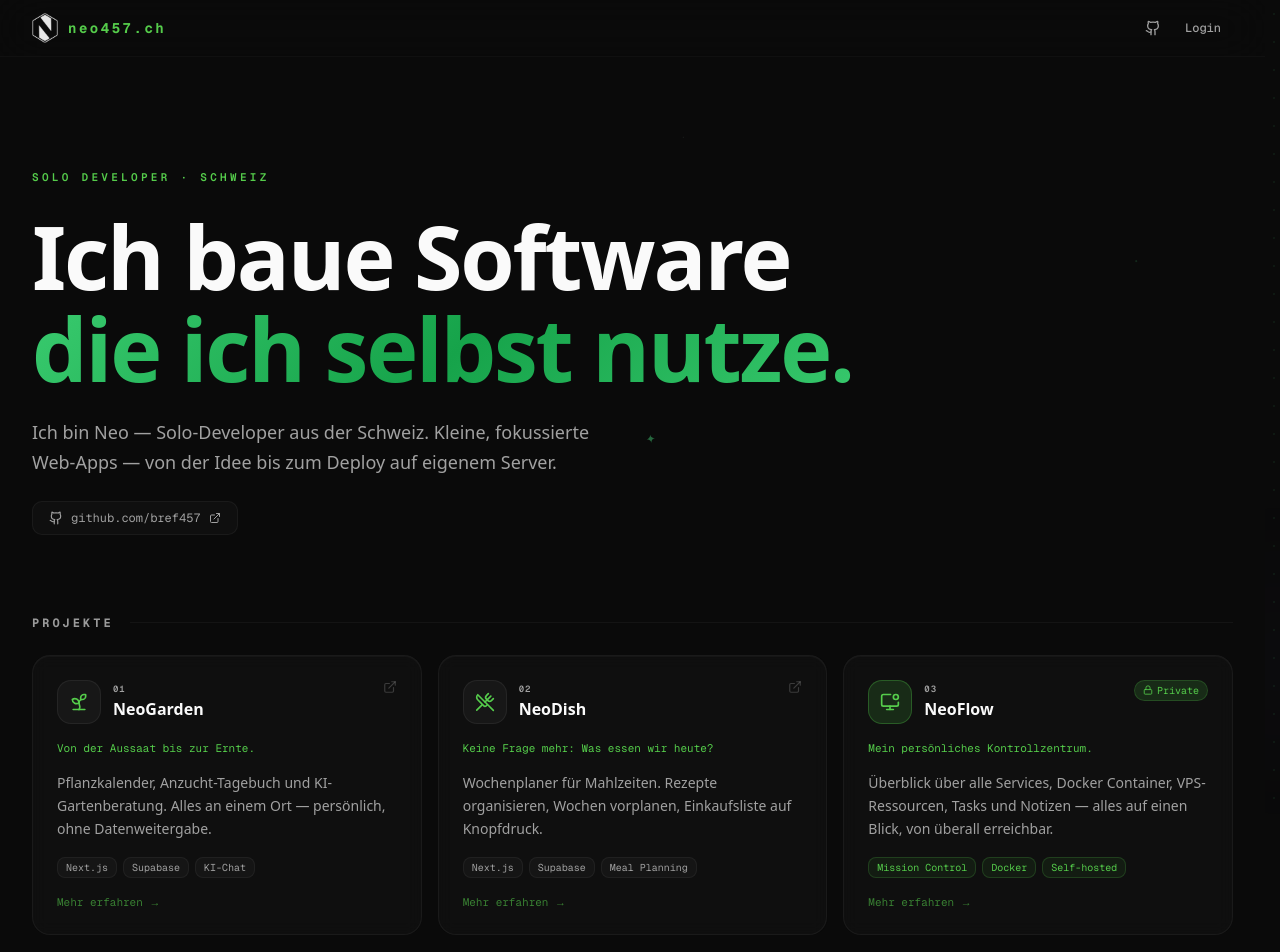
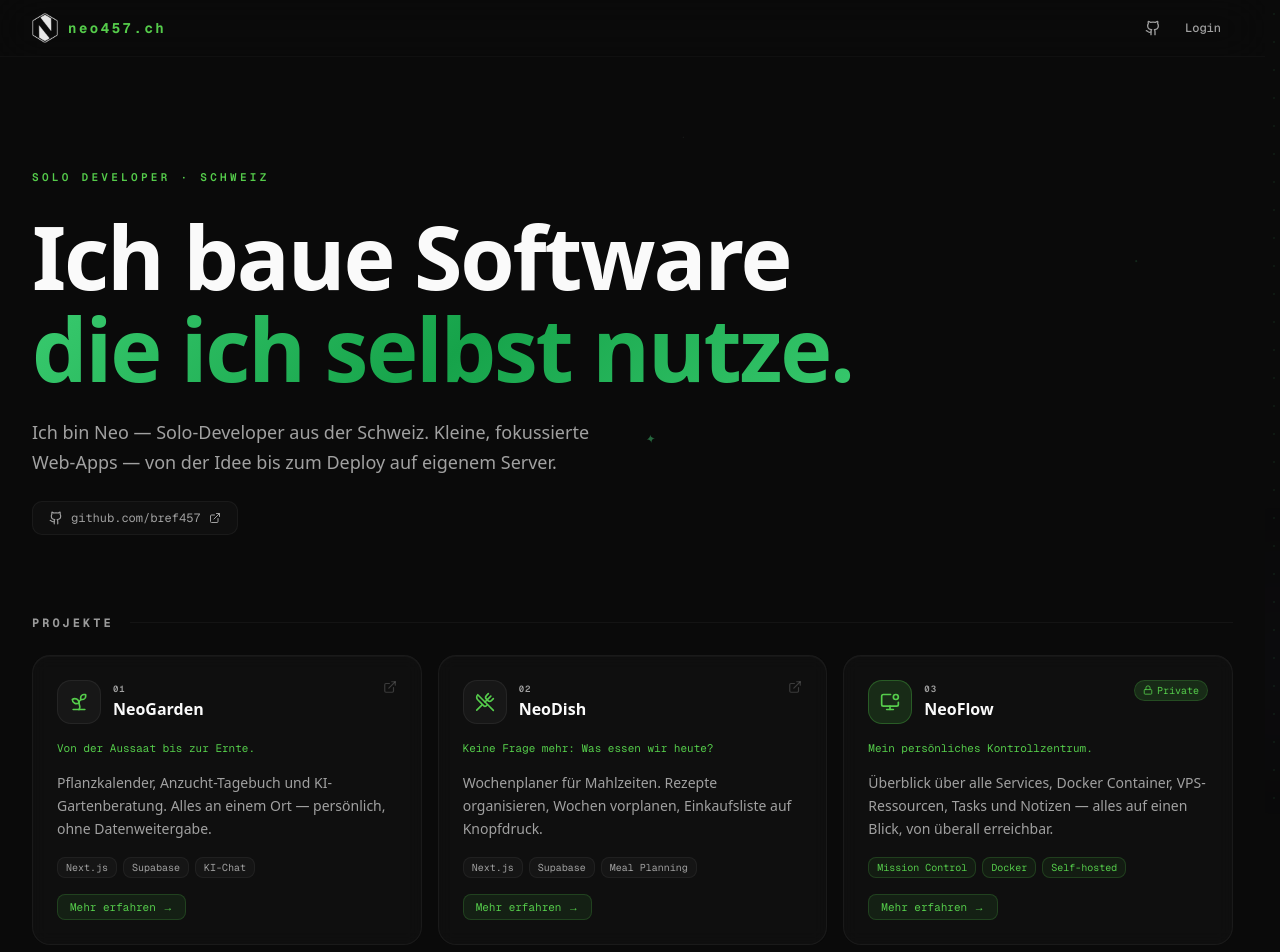
Before and after one commit to bref457/NeoFlow, a Next.js app: page / in a window 1280 px wide. Shown: the top 952 px of the page. Built offline with nearby package versions, Linux system fonts and the light colour scheme.

Commit message:
style: mehr erfahren button mit hintergrund und border

```diff
--- a/app/page.tsx
+++ b/app/page.tsx
@@ -306,7 +306,7 @@ export default function Home() {
                   </div>
                   <button
                     onClick={(e) => { e.preventDefault(); e.stopPropagation(); setOpenDialog("neogarden"); }}
-                    className="self-start font-mono text-[11px] text-aria/60 transition-colors hover:text-aria"
+                    className="self-start rounded-md border border-aria/20 bg-aria-dim/60 px-3 py-1 font-mono text-[11px] text-aria transition-all hover:border-aria/50 hover:bg-aria/10"
                   >
                     Mehr erfahren →
                   </button>
@@ -348,7 +348,7 @@ export default function Home() {
                   </div>
                   <button
                     onClick={(e) => { e.preventDefault(); e.stopPropagation(); setOpenDialog("neodish"); }}
-                    className="self-start font-mono text-[11px] text-aria/60 transition-colors hover:text-aria"
+                    className="self-start rounded-md border border-aria/20 bg-aria-dim/60 px-3 py-1 font-mono text-[11px] text-aria transition-all hover:border-aria/50 hover:bg-aria/10"
                   >
                     Mehr erfahren →
                   </button>
@@ -392,7 +392,7 @@ export default function Home() {
                   </div>
                   <button
                     onClick={() => setOpenDialog("neoflow")}
-                    className="self-start font-mono text-[11px] text-aria/60 transition-colors hover:text-aria"
+                    className="self-start rounded-md border border-aria/20 bg-aria-dim/60 px-3 py-1 font-mono text-[11px] text-aria transition-all hover:border-aria/50 hover:bg-aria/10"
                   >
                     Mehr erfahren →
                   </button>
```
